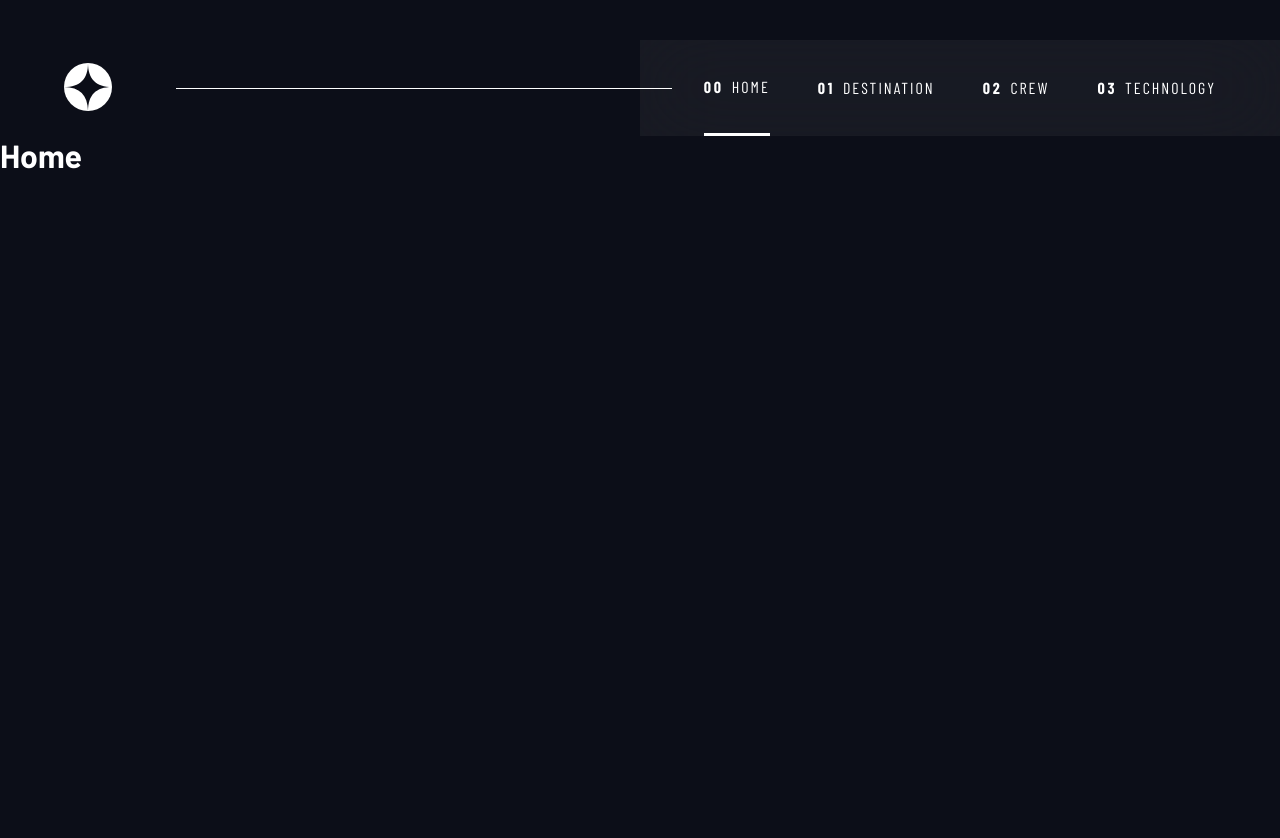
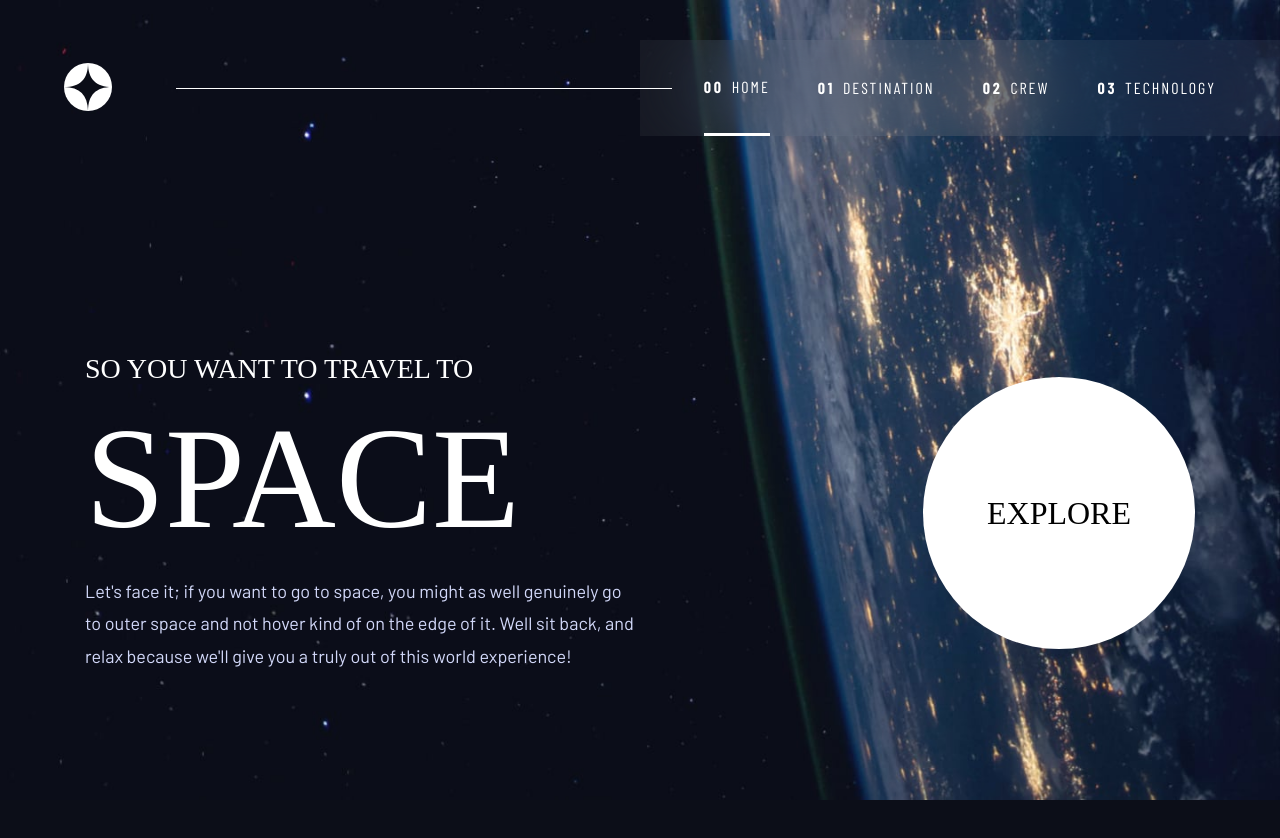
Before and after one commit to shrigel/space-tourism, a React (Vite) app: page / in a window 1280 px wide. After the commit the page ends 800 px from the top, so only its background shows below. Built offline with nearby package versions, Linux system fonts and the light colour scheme; a web font is replaced by a local one.

Commit message:
implement responsive home page

```diff
--- a/src/components/Header/Header.scss
+++ b/src/components/Header/Header.scss
@@ -56,6 +56,11 @@
     &.active {
         border-right: 3px solid var(--color-white);
     }
+}
+
+.text-preset-8 {
+    font-size: var(--font-size-16);
+    letter-spacing: 0.125rem;
 }
 
 @include respond-tablet {
--- a/src/pages/Home/Home.jsx
+++ b/src/pages/Home/Home.jsx
@@ -1,10 +1,32 @@
+import { Link } from "react-router-dom";
 import Header from "../../components/Header/Header.jsx";
+import "./Home.scss"
 
 export default function Home() {
     return (
         <>
             <Header />
-            <h1>Home</h1>
+
+            <main className="home">
+                <div className="home__container">
+                    <div className="home__wrapper">
+                        <div className="home__hero">
+                            <span className="text-preset-6">SO YOU WANT TO TRAVEL TO</span>
+
+                            <h1 className="text-preset-1">SPACE</h1>
+
+                            <p className="text-preset-9">Let's face it; if you want to go to space, you might as well genuinely go to outer space and not hover kind of on the edge of it. Well sit back, and relax because we'll give you a truly out of this world experience!</p>
+                        </div>
+
+                        <div className="home__explore">
+                            <Link to="/destination">
+                                <button className="home__explore-button text-preset-4">EXPLORE</button>
+                            </Link>
+                        </div>
+
+                    </div>
+                </div>
+            </main>
         </>
     )
 }
--- a/src/pages/Home/Home.scss
+++ b/src/pages/Home/Home.scss
@@ -0,0 +1,104 @@
+@use '../../styles/abstract/mixin.scss' as *;
+
+body {
+    background-image: url('../../assets/home/background-home-mobile.jpg');
+    background-repeat: no-repeat;
+    background-size: cover;
+    background-position: bottom;
+}
+
+.home {
+    padding: 1.5rem;
+    display: flex;
+    flex: 1;
+}
+
+.home__container {
+    display: flex;
+}
+
+.home__wrapper {
+    display: flex;
+    flex-direction: column;
+    gap: 1rem;
+}
+
+.home__hero {
+    text-align: center;
+    display: flex;
+    flex-direction: column;
+    gap: 1.5rem;
+}
+
+.home__explore {
+    text-decoration: none;
+    display: flex;
+    justify-content: center;
+    align-items: center;
+    flex: 1;
+}
+
+.home__explore-button {
+    border: none;
+    background-color: var(--color-white);
+    border-radius: 50%;
+    aspect-ratio: 1;
+    width: 9rem;
+    cursor: pointer;
+}
+
+@include respond-tablet {
+    body {
+        background-image: url('../../assets/home/background-home-tablet.jpg');
+    }
+
+    .text-preset-4 {
+        font-size: var(--font-size-32);
+    }
+
+    .home {
+        padding-block: 8rem;
+        padding-inline: 2.5rem;
+        justify-content: center;
+    }
+
+    .home__wrapper {
+        max-width: 32rem;
+    }
+
+    .home__explore {
+        align-items: flex-end;
+    }
+
+    .home__explore-button {
+        width: 17rem;
+    }
+}
+
+@include respond-desktop {
+    body {
+        background-image: url('../../assets/home/background-home-desktop.jpg');
+        background-position: right;
+    }
+
+    .home__container {
+        align-items: flex-end;
+    }
+
+    .home__wrapper {
+        max-width: 69.375rem;
+        flex-direction: row;
+    }
+
+    .home__hero {
+        text-align: left;
+        width: 50%;
+    }
+
+    .home__explore {
+        width: 50%;
+        align-items: center;
+        justify-content: flex-end;
+    }
+
+}
--- a/src/styles/base/_reset.scss
+++ b/src/styles/base/_reset.scss
@@ -5,8 +5,13 @@
 }
 
 body {
-    min-height: 100vh;
     background-color: var(--color-blue-900);
     color: var(--color-white);
     font-family: var(--font-barlow);
 }
+
+#root {
+    min-height: 100vh;
+    display: flex;
+    flex-direction: column;
+}
--- a/src/styles/base/_typography.scss
+++ b/src/styles/base/_typography.scss
@@ -3,6 +3,7 @@
 .text-preset-1 {
     font-family: var(--font-bellefair);
     font-size: var(--font-size-80);
+    font-weight: 400;
     line-height: 1;
     letter-spacing: 0;
 
@@ -14,6 +15,7 @@
 .text-preset-2 {
     font-family: var(--font-bellefair);
     font-size: var(--font-size-56);
+    font-weight: 400;
     line-height: 1;
     letter-spacing: 0;
 
@@ -29,6 +31,7 @@
 .text-preset-3 {
     font-family: var(--font-bellefair);
     font-size: var(--font-size-24);
+    font-weight: 400;
     line-height: 1;
     letter-spacing: 0;
 
@@ -44,6 +47,7 @@
 .text-preset-4 {
     font-family: var(--font-bellefair);
     font-size: var(--font-size-18);
+    font-weight: 400;
     line-height: 1;
     letter-spacing: 0;
 
@@ -59,6 +63,7 @@
 .text-preset-5 {
     font-family: var(--font-barlow-condensed);
     font-size: var(--font-size-20);
+    font-weight: 400;
     line-height: 1;
     letter-spacing: 0.15em;
 
@@ -71,6 +76,7 @@
 .text-preset-6 {
     font-family: var(--font-bellefair);
     font-size: var(--font-size-16);
+    font-weight: 400;
     line-height: 1;
     letter-spacing: 0.15em;
 
@@ -84,6 +90,7 @@
 .text-preset-7 {
     font-family: var(--font-barlow-condensed);
     font-size: var(--font-size-14);
+    font-weight: 400;
     line-height: 1;
     letter-spacing: 0.125rem;
 }
@@ -91,6 +98,7 @@
 .text-preset-8 {
     font-family: var(--font-barlow-condensed);
     font-size: var(--font-size-14);
+    font-weight: 400;
     line-height: 1;
     letter-spacing: 0.15em;
 
@@ -103,6 +111,7 @@
 .text-preset-8-bold {
     font-family: var(--font-barlow-condensed);
     font-size: var(--font-size-16);
+    font-weight: 400;
     font-weight: 700;
     line-height: 1;
     letter-spacing: 2.7px;
@@ -111,6 +120,7 @@
 .text-preset-9 {
     font-family: var(--font-barlow);
     font-size: var(--font-size-15);
+    font-weight: 400;
     line-height: 1.8;
     letter-spacing: 0;
     color: var(--color-blue-300);
@@ -123,3 +133,11 @@
         font-size: var(--font-size-18);
     }
 }
+
+.text-preset-nav {
+    font-family: var(--font-barlow-condensed);
+    font-size: var(--font-size-16);
+    font-weight: 400;
+    line-height: 1;
+    letter-spacing: 0.125rem;
+}
```
